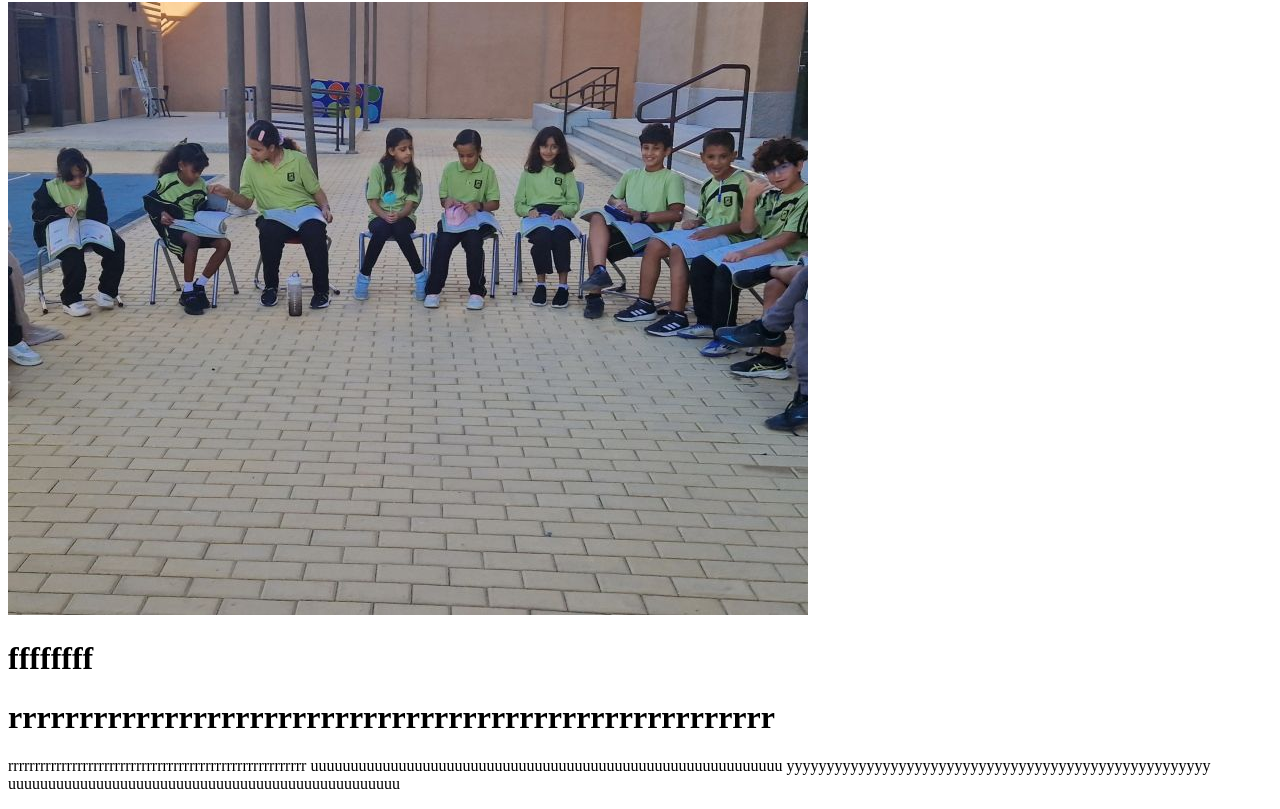
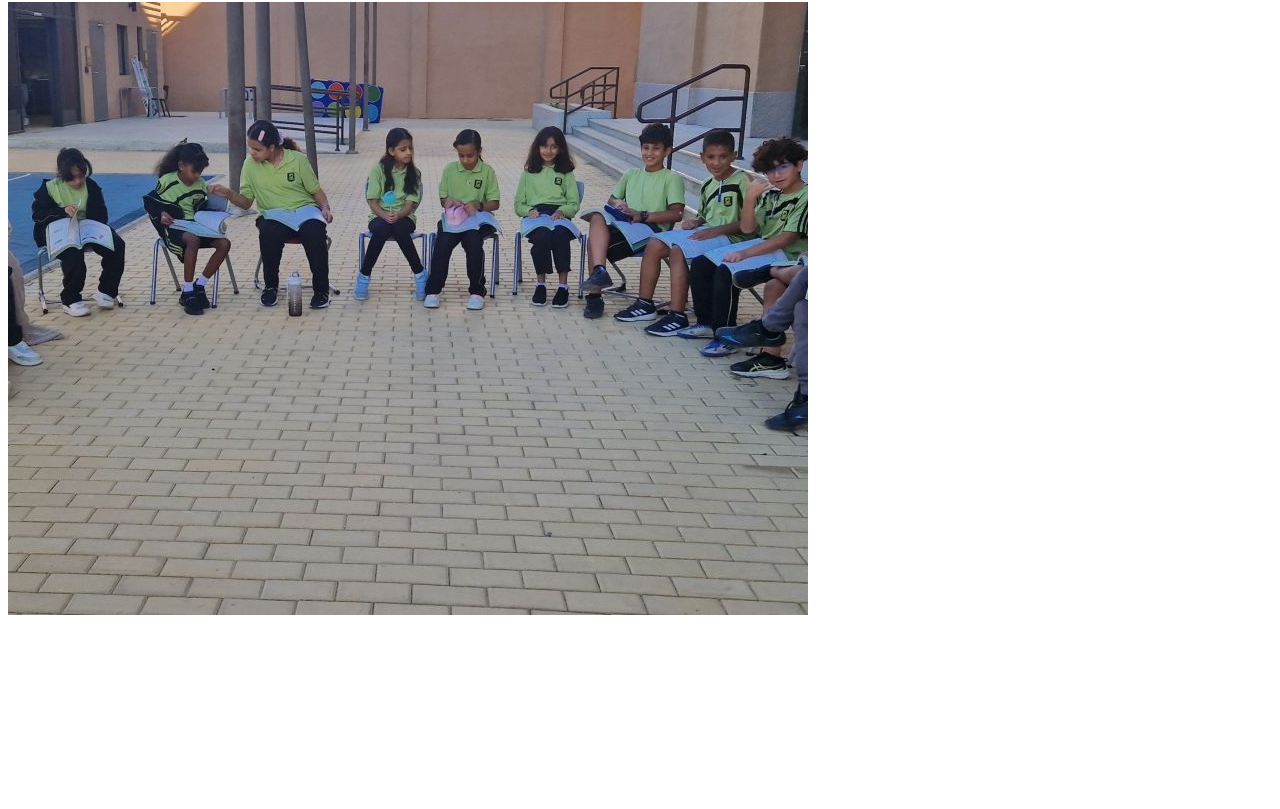
Before and after one commit to Riyasilent/Saqal, a plain HTML site: page index.html in a window 1280 px wide. Shown: the part 78-887 px from the top of the page. After the commit the page ends 800 px from the top, so only its background shows below. Drawn offline with Linux system fonts and the light colour scheme.

Commit message:
new added

```diff
--- a/index.html
+++ b/index.html
@@ -7,13 +7,7 @@
 </head>
 <h1>SAQAL AL MAWAHIB INTERNATIONAL INDIAN SCHOOL</h1>
 <img src="riyas.jpg" alt="">
-<h1>ffffffff</h1>
-<h1>rrrrrrrrrrrrrrrrrrrrrrrrrrrrrrrrrrrrrrrrrrrrrrrrrrrrrr</h1>
 <body>
-<p>rrrrrrrrrrrrrrrrrrrrrrrrrrrrrrrrrrrrrrrrrrrrrrrrrrrrrrrr
-    uuuuuuuuuuuuuuuuuuuuuuuuuuuuuuuuuuuuuuuuuuuuuuuuuuuuuuuuuuu
-    yyyyyyyyyyyyyyyyyyyyyyyyyyyyyyyyyyyyyyyyyyyyyyyyyyyyy
-    uuuuuuuuuuuuuuuuuuuuuuuuuuuuuuuuuuuuuuuuuuuuuuuuu
-</p>
+
 </body>
 </html>
```
